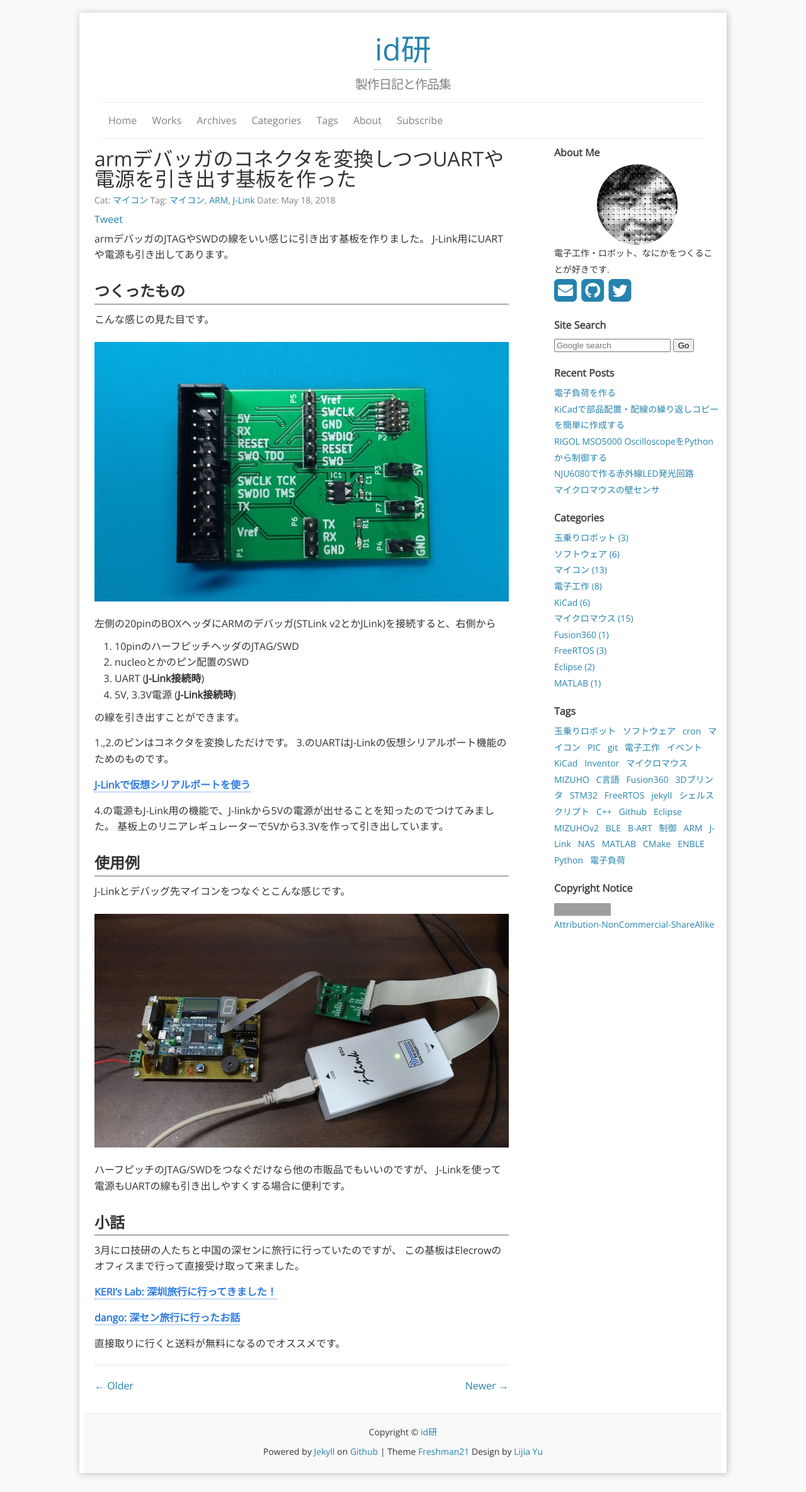
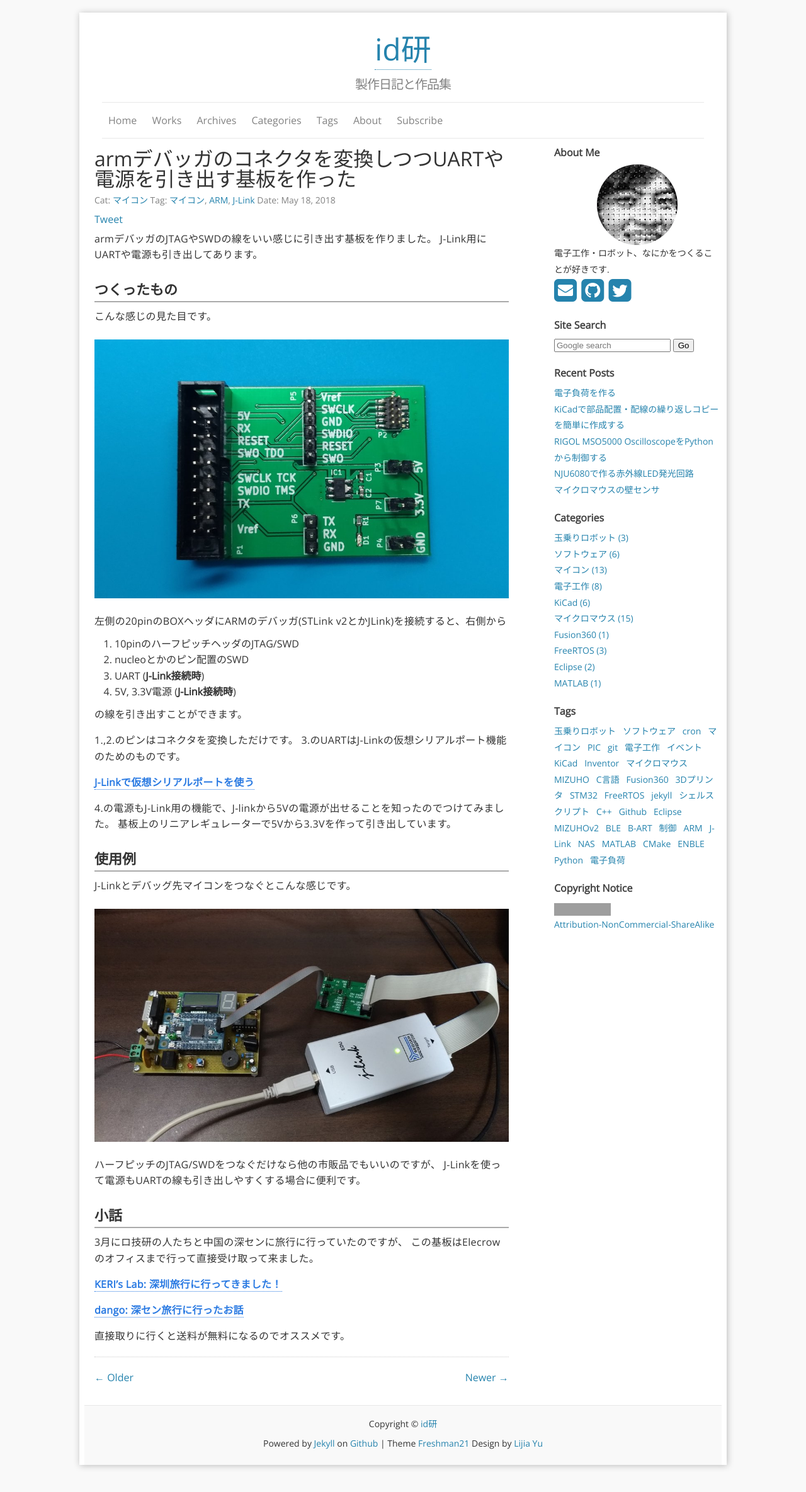
Before and after one commit to idt12312/idken-blog, a Jekyll site: the page built from _posts/2018-05-18-armjtag.md, in a window 1280 px wide. Shown: the whole page at 63% size. Built offline with Jekyll 4.4.1, drawn with Linux system fonts in a browser that asks for light colours; nearby versions of some CDN libraries; comment, search, counter and statistics services are not loaded; grey boxes are pictures that could not be loaded.

Commit message:
レイアウトを調整

```diff
--- a/_sass/_layout.scss
+++ b/_sass/_layout.scss
@@ -221,6 +221,7 @@
 .post-content {
 	p {
 		padding:5px 0;
+		letter-spacing: 0.02em;
 	}
 
 	img {
@@ -230,29 +231,32 @@
 	}
 
 	h1 {
-		font-size: 30px;
+		font-size: 28px;
 		font-weight: bold;
 		margin-top: 1em;
 		margin-bottom: 0.5em;
 		padding: .2em 0 .3em .0em;
 		border-bottom: 5px double #aaa;
+		line-height: 1.1em;
 	}
 
 	h2 {
-		font-size: 24px;
+		font-size: 22px;
 		font-weight: bold;
 		padding: .3em .0em;
 		border-bottom: 2.0px solid #aaa;
 		margin-top: 0.8em;
+		line-height: 1.1em;
 	}
 
 	h3 {
-		font-size: 20px;
+		font-size: 18px;
 		font-weight: bold;
 		padding-bottom: .2em;
 		border-bottom: 1.5px solid #aaa;
 		display: inline-block;
 		margin-top: 0.5em;
+		line-height: 1.1em;
 	}
 
 }
```
